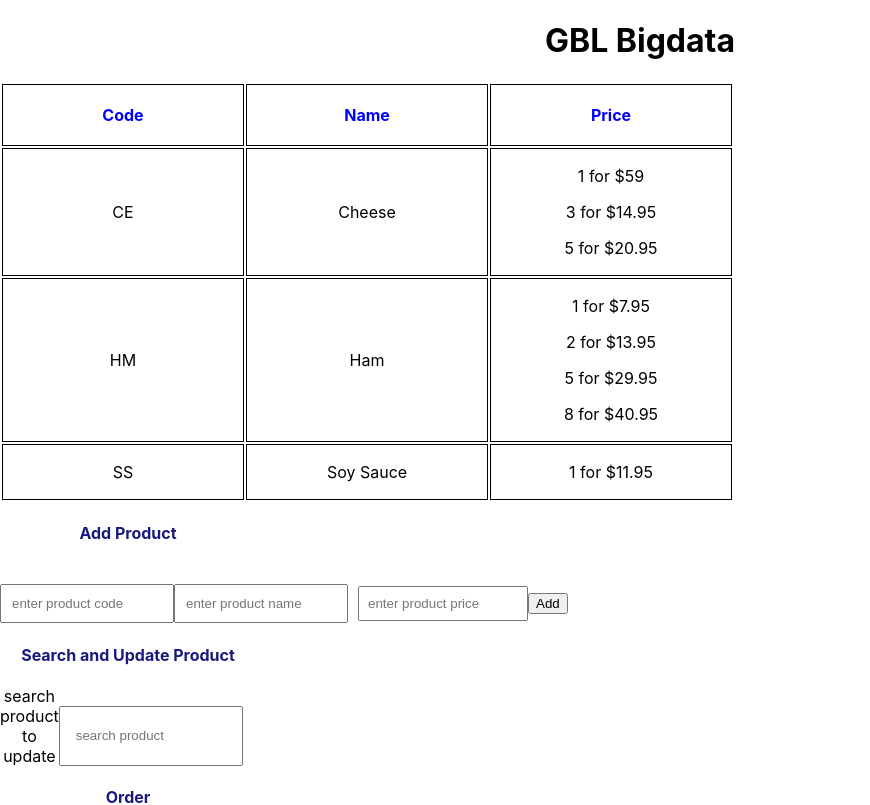
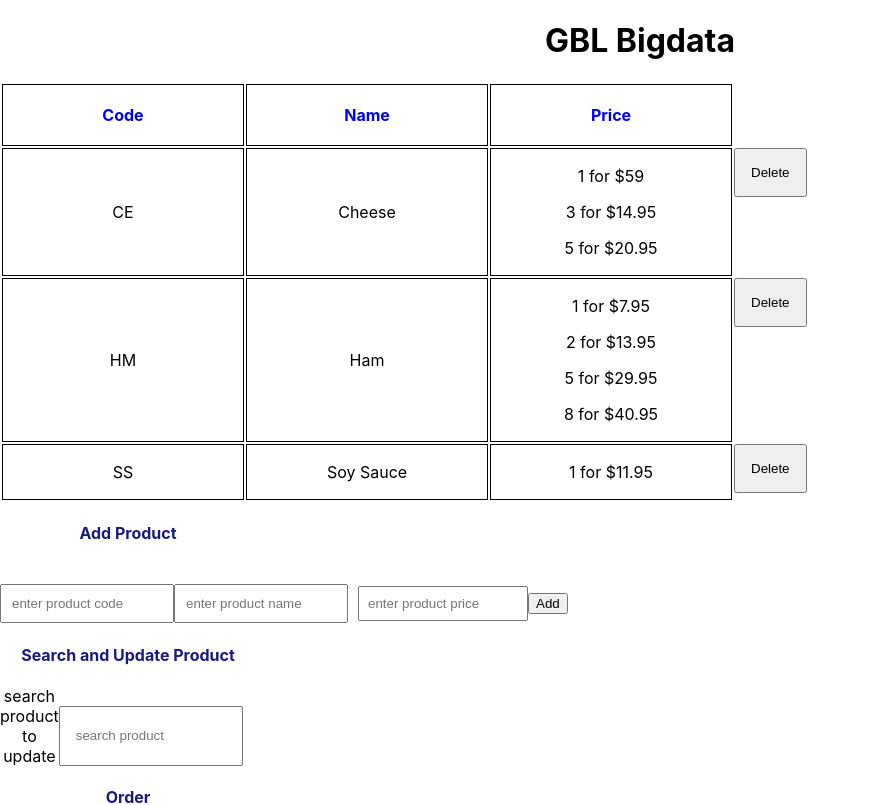
Before and after one commit to BhagyaOshadhi/BGL_Bigdata, a React (Create React App) app in the folder gblbigdata/: page / in a window 1280 px wide. Shown: the top 805 px of the page, without its empty margins (0-870 px from the left). Built offline with nearby package versions, Linux system fonts and the light colour scheme.

Commit message:
added delete option

```diff
--- a/gblbigdata/src/HomePage.js
+++ b/gblbigdata/src/HomePage.js
@@ -7,7 +7,6 @@ import { Order } from "./Oder";
 export const HomePage = () => {
   const [productsData, setProductsData] = useState(Data);
   const [newProduct, setNewProduct] = useState({
-    id: productsData[productsData.length - 1].id + 1,
     code: "",
     name: "",
     price: [{ 1: "" }],
@@ -23,7 +22,9 @@ export const HomePage = () => {
   };
 
   const displayTable = () => {
-    const dataTable = productsData.map((product, index) => (
+    const dataTable =
+      productsData &&
+      productsData.map((product, index) => (
         <tr key={index}>
           <td>{product.code}</td>
           <td>{product.name}</td>
@@ -34,6 +35,17 @@ export const HomePage = () => {
               </p>
             ))}
           </td>
+
+          <button
+            style={{ padding: "15px" }}
+            onClick={() => {
+              setProductsData(
+                productsData.filter((prd, prdIndex) => prdIndex !== index)
+              );
+            }}
+          >
+            Delete
+          </button>
         </tr>
       ));
     return (
@@ -59,6 +71,12 @@ export const HomePage = () => {
       <form
         onSubmit={(e) => {
           e.preventDefault();
+          let lastProductIdx = productsData.length - 1;
+          if (lastProductIdx > 0) {
+            newProduct.id = productsData[lastProductIdx].id + 1;
+          } else {
+            newProduct.id = 1;
+          }
           setProductsData((prev) => [...prev, newProduct]);
         }}
       >
@@ -90,12 +108,15 @@ export const HomePage = () => {
         </div>
       </form>
       <h4 className="title">Search and Update Product</h4>
-
+      {productsData && (
+        <>
           <SearchProduct
             productsData={productsData}
             setProductsData={setProductsData}
           />
           <Order productsData={productsData} />
         </>
+      )}
+    </>
   );
 };
```
Lines whose indentation alone changed are shown as unchanged.
